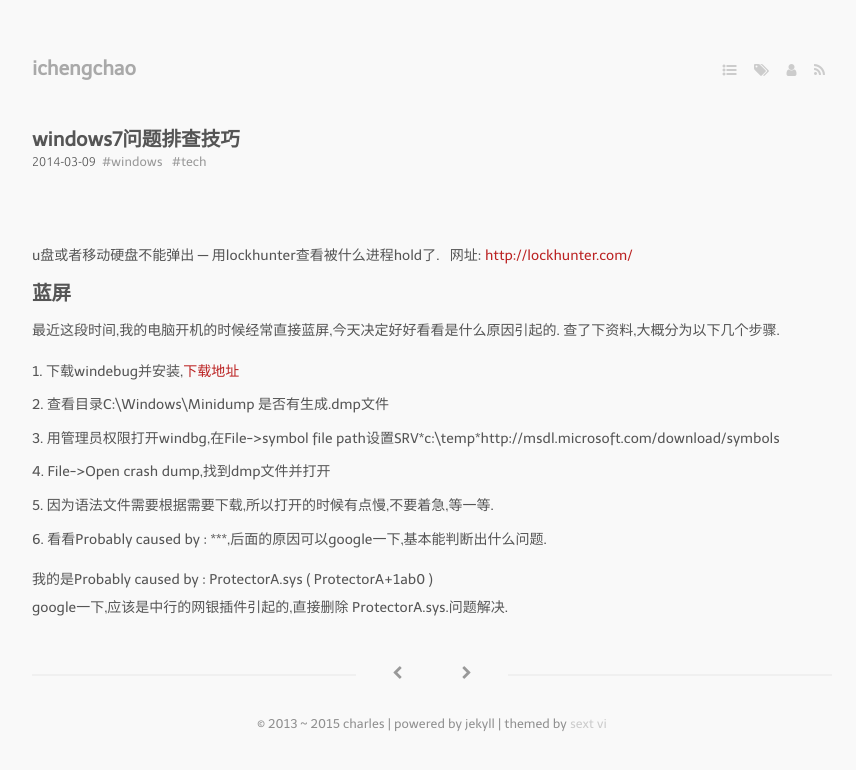
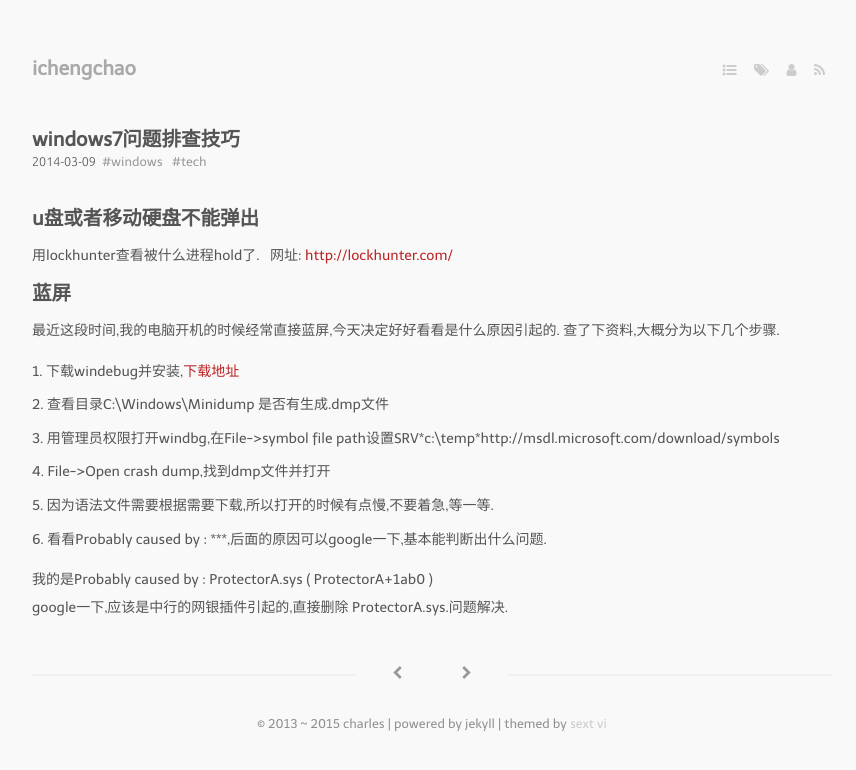
Before and after one commit to ichengchao/ichengchao.github.io, a Jekyll site: the page built from _posts/2014-03-09-windows-fix-blue-screen.markdown, in a window 1280 px wide. Shown: the top 770 px of the page, without its empty margins (208-1064 px from the left). Built offline with Jekyll 4.4.1, drawn with Linux system fonts in a browser that asks for light colours; nearby versions of some CDN libraries; Markdown is read by kramdown in place of the engine named in the settings; a script that is not in the unit is left out; some of the changed lines change nothing that is shown.

Commit message:
new post

```diff
--- a/_layouts/post.html
+++ b/_layouts/post.html
@@ -16,23 +16,9 @@
     <a href="/tags.html#{{ tag }}" title="{{ tag }}">#{{ tag }}</a>
     {% endfor %}
   </span>
-  <!-- BEGIN this would not work on any other domain -->
-  <span
-    class           = "like-wrapper"
-    like-shortname  = '{{ site.disqus }}'
-    like-identifier = '{{ page.guid }}'
-    like-name       = '{{ page.title }}'
-    like-btn        = '&#xf087;'
-    like-link       = '{{ site.atom-baseurl }}{{ page.url }}'
-    ></span>
-  <script type="text/javascript">
-    var l = document.createElement('script');
-    l.type = 'text/javascript'; l.async = true; l.src = 'http://www.like-btn.com/javascript/widget.js';
-    (document.getElementsByTagName('head')[0] || document.getElementsByTagName('body')[0]).appendChild(l);
-  </script>
-  <!-- END this would not work on any other domain -->
   {% endif %}
   </section>
+  <br/>
   <section class="post">
   {{ content }}
   </section>
@@ -45,10 +31,6 @@
     <i class="fa fa-circle"></i>
     {% endif %}
     </span>
-    <!-- BEGIN comment icon
-    <span><a href="javascript:leave_comment();" id="leave_comment_link"><i class="fa fa-comment-o"></i></a></span>
-    <span><a href="javascript:collapse_comment();" id="collapse_comment_link" style="display:none;"><i class="fa fa-chevron-up"></i></a></span>
-      END comment icon -->
 
     <span>
     {% if page.next %}
--- a/_posts/2014-03-09-windows-fix-blue-screen.markdown
+++ b/_posts/2014-03-09-windows-fix-blue-screen.markdown
@@ -7,8 +7,7 @@
   - tech
 
 ---
-<br>
-<br>
+
 u盘或者移动硬盘不能弹出
 ---
 用lockhunter查看被什么进程hold了.   网址: <http://lockhunter.com/>
```
